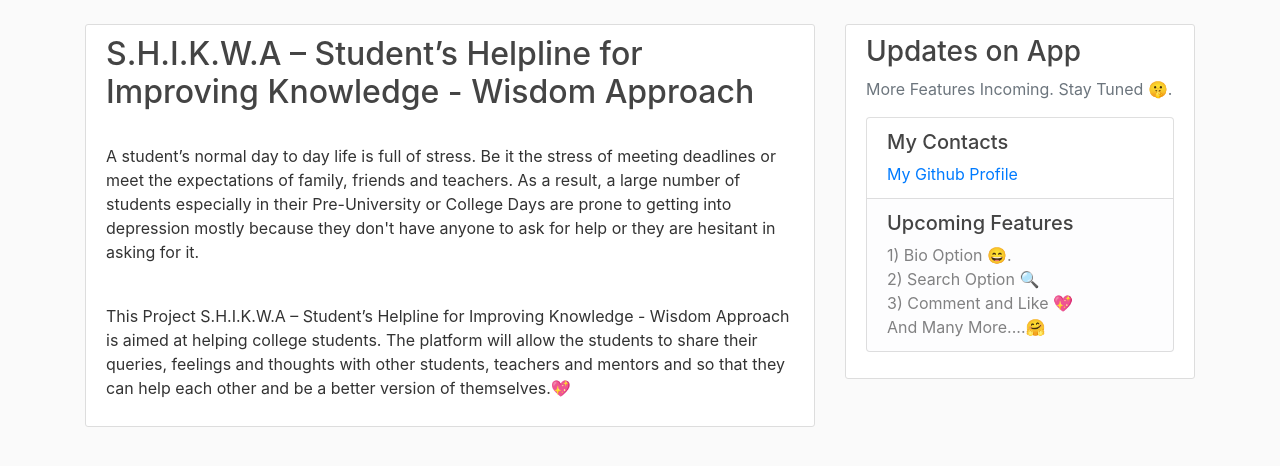
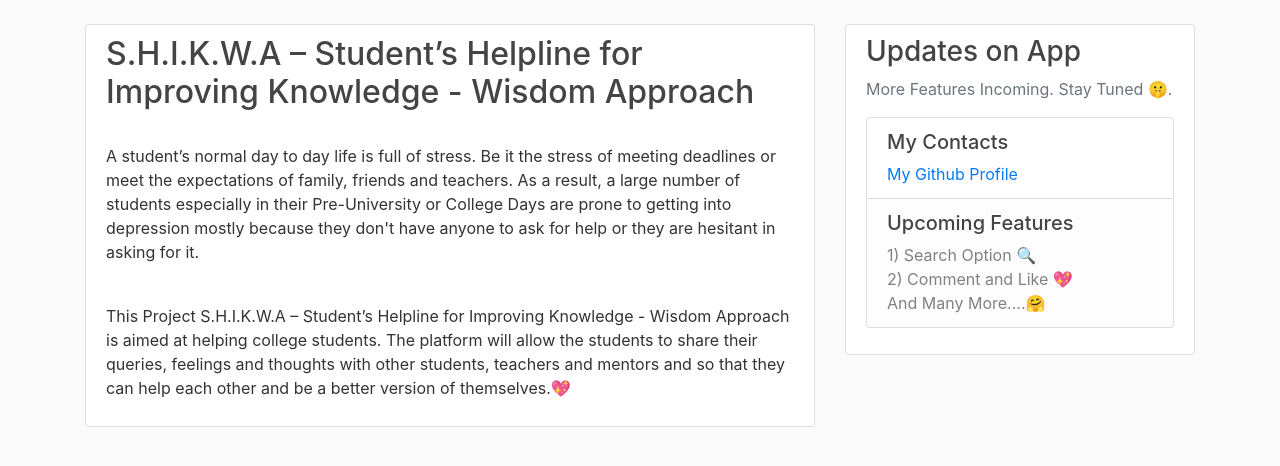
Before and after one commit to maliknajeeb113/shikwa, a Flask app: page / in a window 1280 px wide. Shown: the part 56-522 px from the top of the page. Run offline with Flask 2, Linux system fonts and the light colour scheme; some libraries are stand-ins or nearby versions.

Commit message:
bio update

```diff
--- a/shikwa/templates/layout.html
+++ b/shikwa/templates/layout.html
@@ -67,9 +67,8 @@
                   <a href="https://github.com/maliknajeeb113" target="_blank">My Github Profile<a>
                 </li>
                 <li class="list-group-item list-group-item-light"><h5>Upcoming Features</h5>
-                  <a >1) Bio Option 😄.<a><br>
-                  <a >2) Search Option 🔍️</a><br>
-                  <a >3) Comment and Like 💖</a><br>
+                  <a >1) Search Option 🔍️</a><br>
+                  <a >2) Comment and Like 💖</a><br>
                   <a>    And Many More....🤗</a>
 
                 </li>
```
